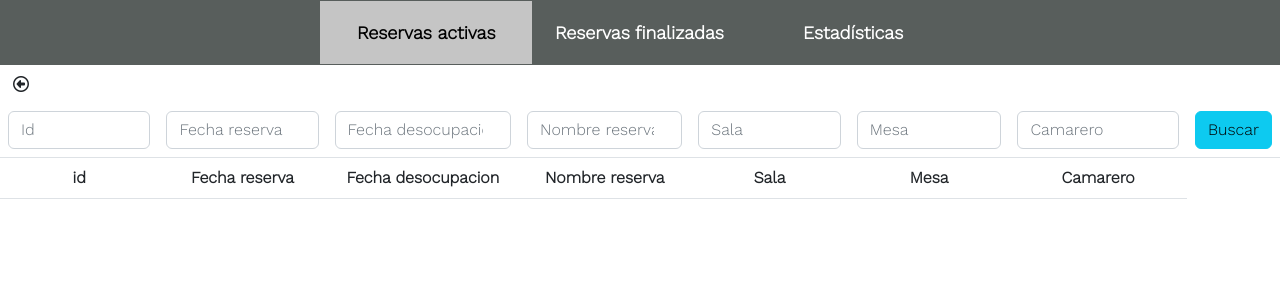
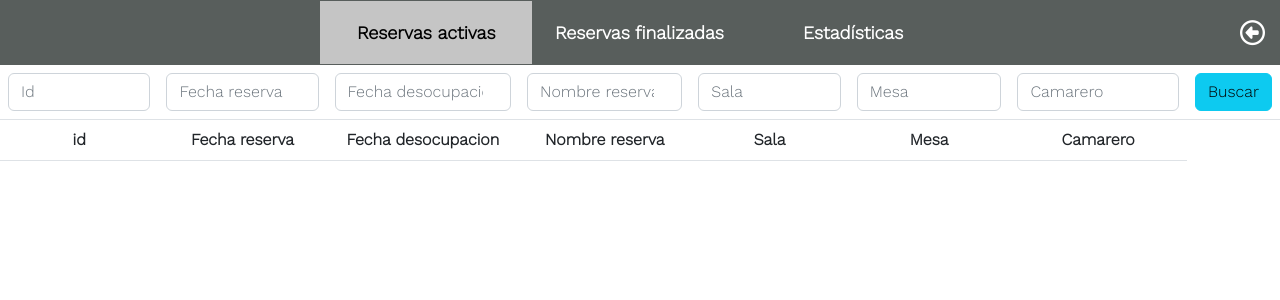
Before and after one commit to EdgarMarcoss/ProjectRestaurant, a PHP site: page /view/vista.php in a window 1280 px wide. Shown: the top 300 px of the page. Run offline with PHP 8.4, Linux system fonts and the light colour scheme; a user stored in the database is signed in; data comes from the database, SQL or seed files in the repository; data that the repository does not hold is empty; some libraries are stand-ins or nearby versions.

Commit message:
14/11/2022

```diff
--- a/view/vista.php
+++ b/view/vista.php
@@ -28,7 +28,8 @@ if(empty($_SESSION['user'])){
                     <button type="button" name="estadis" value="estadis" id="estadis" class="btn btn-default">Estadísticas</button>
                 </div>
             </div>
-                <a href="./restaurante.php" class="btn btn-default back"><i class="fa-regular fa-circle-left"></i></a>
+
+            <a href="./restaurante.php" class="log-out log"><i class="fa-regular fa-circle-left"></i></a>
 
             <tr>
                 <form id="filter" class="d-flex" role="search">
```
